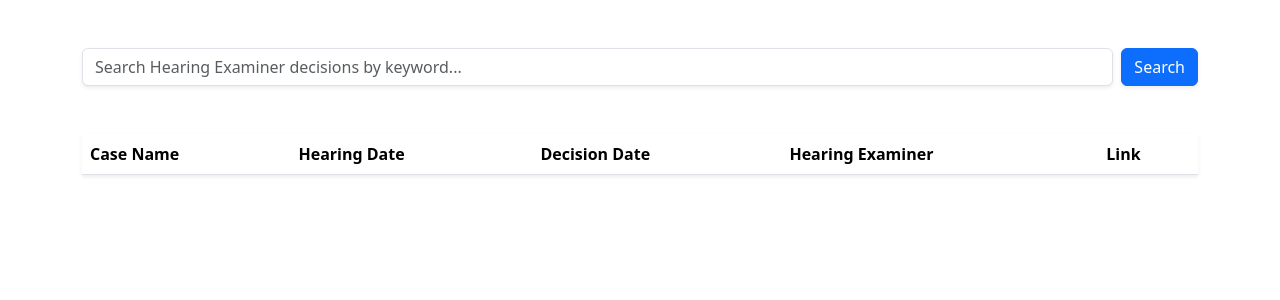
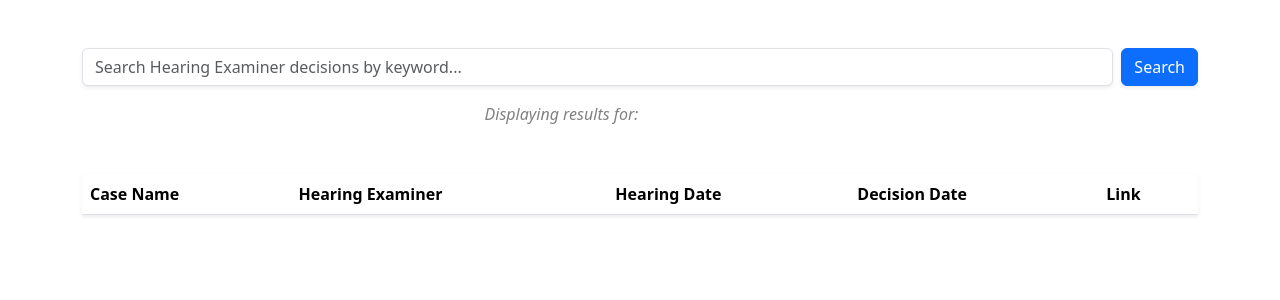
Before and after one commit to AaronAWB/Whatcom_HE_Search, a React (Vite) app in the folder client/: page / in a window 1280 px wide. Shown: the top 300 px of the page. Built offline with nearby package versions, Linux system fonts and the light colour scheme.

Commit message:
add keyword display

```diff
--- a/client/src/components/results.jsx
+++ b/client/src/components/results.jsx
@@ -16,9 +16,9 @@ function Results({ searchResults }) {
       return (
         <tr key={index} className='shadow-sm'>
           <td>{name}</td>
+          <td className={hearingExaminer === 'Unable to locate.' ? 'unable-to-locate' : ''}>{hearingExaminer}</td>
           <td className={hearingDate === 'Not listed.' ? 'not-listed' : ''}>{hearingDate}</td>
           <td className={decisionDate === 'Not listed.' ? 'not-listed' : ''}>{decisionDate}</td>
-          <td>{hearingExaminer}</td>
           <td>
             <a href={'https://wa-whatcomcounty.civicplus.com/' + link} >
               PDF
@@ -35,9 +35,9 @@ function Results({ searchResults }) {
         <thead>
           <tr>
             <th>Case Name</th>
+            <th>Hearing Examiner</th>
             <th>Hearing Date</th>
             <th>Decision Date</th>
-            <th>Hearing Examiner</th>
             <th>Link</th>
           </tr>
         </thead>
--- a/client/src/components/search.jsx
+++ b/client/src/components/search.jsx
@@ -1,14 +1,22 @@
-import { useState } from 'react';
+import { useState, useEffect } from 'react';
 import axios from 'axios';
 
 import { Container, Form, Button } from 'react-bootstrap';
 
+import '@Styles/Search.css';
+
 const Search = ({ setSearchResults }) => {
 
   const [searchTerm, setSearchTerm] = useState("");
+  const [displayedTerm, setDisplayedTerm] = useState("");
+
+  useEffect(() => {
+    console.log('displayedTerm: ', displayedTerm);
+  }, [displayedTerm]);
 
   const handleSearch = async (e) => {
     e.preventDefault();
+    setDisplayedTerm(searchTerm);
 
     try {
       const res = await axios.get(`/api/search/${searchTerm}`)
@@ -41,6 +49,11 @@ const Search = ({ setSearchResults }) => {
               Search
             </Button>
           </Form>
+          <Container className='mt-3 displayed-term-container'>
+            <span className='displayed-term-text'>
+              Displaying results for: {displayedTerm ? `"${displayedTerm}"` : ''}
+            </span>
+          </Container>
         </Container>
     )
 }
--- a/client/src/styles/Results.css
+++ b/client/src/styles/Results.css
@@ -1,3 +1,7 @@
+.unable-to-locate {
+  font-style: italic;
+}
+
 .not-listed {
   font-style: italic;
 }
--- /dev/null
+++ b/client/src/styles/Search.css
@@ -0,0 +1,9 @@
+.displayed-term-container {
+  width: 30% !important;
+}
+
+.displayed-term-text {
+  font-size: 1rem !important;
+  font-style: italic !important;
+  color: grey !important;
+}
```
Also changed, not shown: 1 other file (tests, documents, lock files or other folders).
